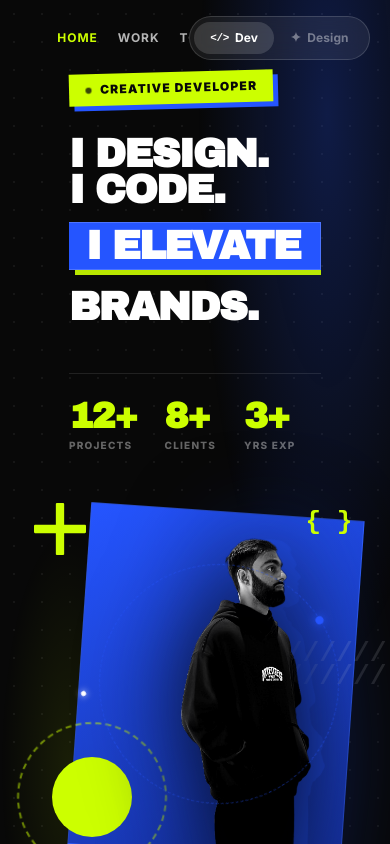
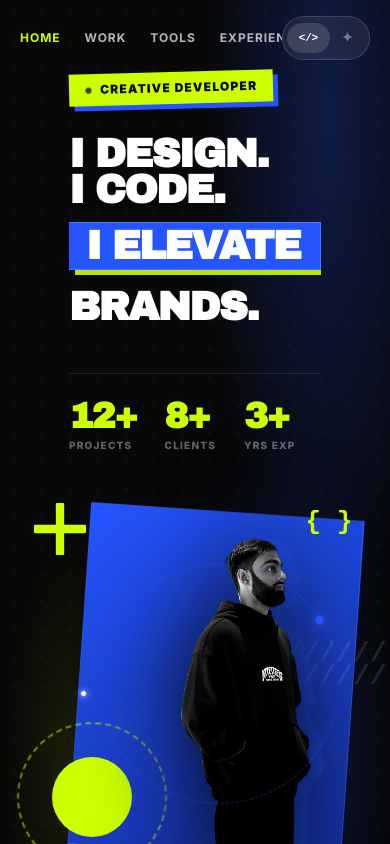
Before and after one commit to how-vaibhav/Portfolio, a React (Vite) app in the folder frontend/: page / in a window 390 px wide. Shown: the top 844 px of the page. Built offline with nearby package versions, Linux system fonts and the light colour scheme; the HTML template or start-up script is replaced by a standard one.

Commit message:
feat: implement responsive navigation bar and mode toggle switcher with radial overlay transition

```diff
--- a/frontend/src/components/Dev/DevNavbar.jsx
+++ b/frontend/src/components/Dev/DevNavbar.jsx
@@ -63,6 +63,7 @@ export default function DevNavbar() {
       }}
     >
       {/* Brand — intentionally blank */}
+      {!isMobile && (
         <a
           href="#home"
           style={{
@@ -72,6 +73,7 @@ export default function DevNavbar() {
             width: '80px',
           }}
         />
+      )}
 
       {/* Center Nav Links (Scrollable on Mobile) */}
       <nav
@@ -79,11 +81,12 @@ export default function DevNavbar() {
         style={{
           display: 'flex',
           alignItems: 'center',
-          gap: isMobile ? '20px' : '32px',
+          gap: isMobile ? '24px' : '32px',
           overflowX: 'auto',
           WebkitOverflowScrolling: 'touch',
-          maxWidth: isMobile ? 'calc(100vw - 160px)' : 'none',
-          padding: isMobile ? '0 10px' : 0,
+          maxWidth: isMobile ? 'calc(100vw - 80px)' : 'none',
+          padding: isMobile ? '4px 0' : 0,
+          marginRight: isMobile ? 'auto' : 0,
         }}
       >
         {navLinks.map((item) => (
--- a/frontend/src/components/ModeToggle.jsx
+++ b/frontend/src/components/ModeToggle.jsx
@@ -10,6 +10,14 @@ export default function ModeToggle() {
   const { pathname } = useLocation();
   const isDesign = pathname === '/design';
   const [animating, setAnimating] = useState(false);
+  const [isMobile, setIsMobile] = useState(false);
+
+  React.useEffect(() => {
+    const handleResize = () => setIsMobile(window.innerWidth < 860);
+    handleResize();
+    window.addEventListener('resize', handleResize);
+    return () => window.removeEventListener('resize', handleResize);
+  }, []);
 
   const handleToggle = () => {
     if (animating) return;
@@ -83,33 +91,33 @@ export default function ModeToggle() {
     >
       {/* Dev pill */}
       <span style={{
-        padding: '7px 16px',
+        padding: isMobile ? '7px 12px' : '7px 16px',
         borderRadius: '999px',
         fontSize: '12px',
         fontWeight: 700,
         letterSpacing: '0.01em',
         display: 'flex',
         alignItems: 'center',
-        gap: '6px',
+        gap: isMobile ? '0' : '6px',
         transition: 'background 0.3s, color 0.3s',
         background: !isDesign ? 'rgba(255,255,255,0.14)' : 'transparent',
         color: !isDesign ? '#fff' : 'rgba(255,255,255,0.4)',
         whiteSpace: 'nowrap',
       }}>
         <span style={{ fontSize: '11px', fontFamily: 'monospace', letterSpacing: '-0.03em' }}>&lt;/&gt;</span>
-        Dev
+        {!isMobile && <span>Dev</span>}
       </span>
 
       {/* Design pill */}
       <span style={{
-        padding: '7px 16px',
+        padding: isMobile ? '7px 12px' : '7px 16px',
         borderRadius: '999px',
         fontSize: '12px',
         fontWeight: 700,
         letterSpacing: '0.01em',
         display: 'flex',
         alignItems: 'center',
-        gap: '6px',
+        gap: isMobile ? '0' : '6px',
         transition: 'background 0.3s, color 0.3s',
         background: isDesign ? 'rgba(232,68,25,0.85)' : 'transparent',
         color: isDesign ? '#fff' : 'rgba(255,255,255,0.4)',
@@ -117,7 +125,7 @@ export default function ModeToggle() {
         boxShadow: isDesign ? '0 2px 12px rgba(232,68,25,0.4)' : 'none',
       }}>
         <span style={{ fontSize: '13px' }}>✦</span>
-        Design
+        {!isMobile && <span>Design</span>}
       </span>
     </button>
   );
```
Lines whose indentation alone changed are shown as unchanged.
